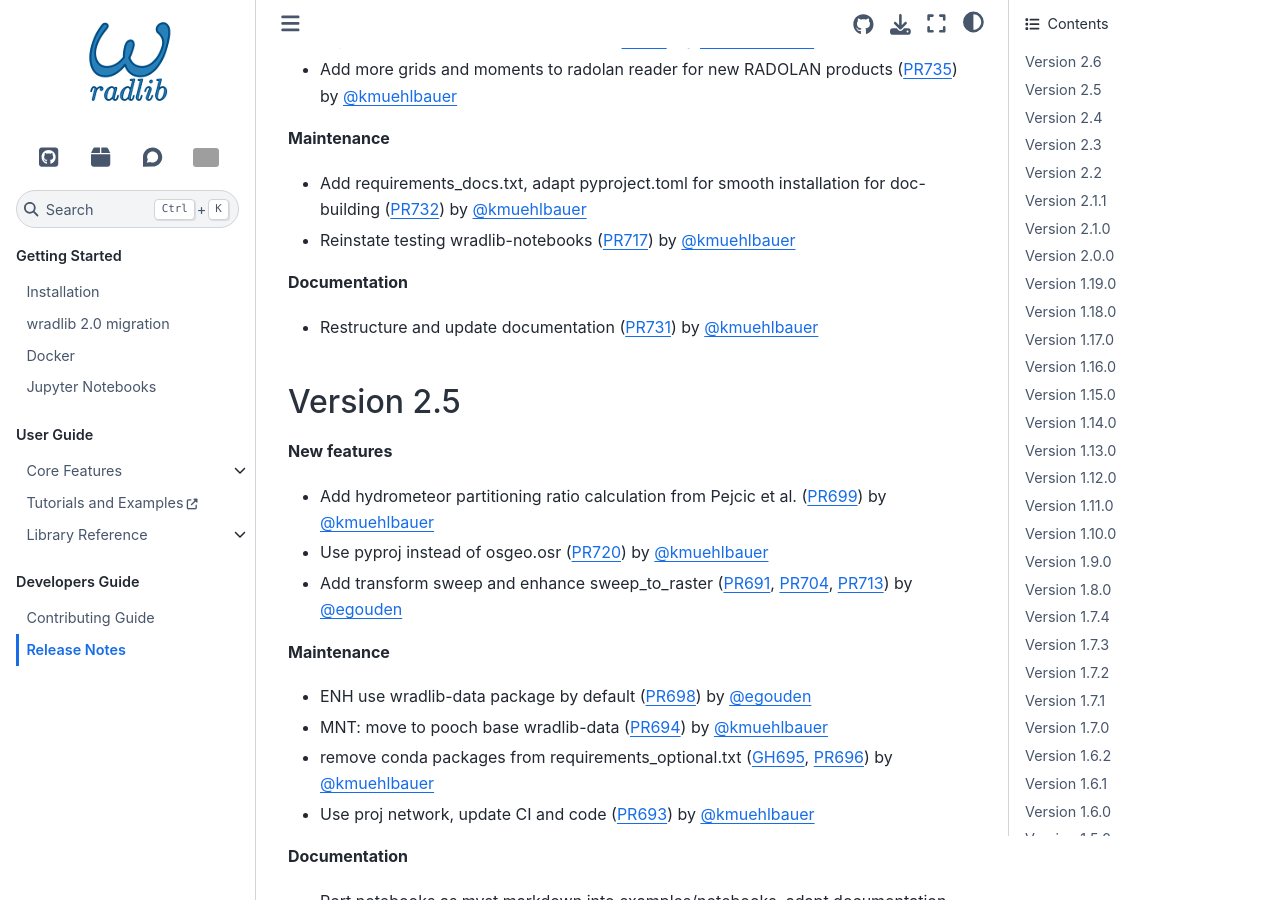
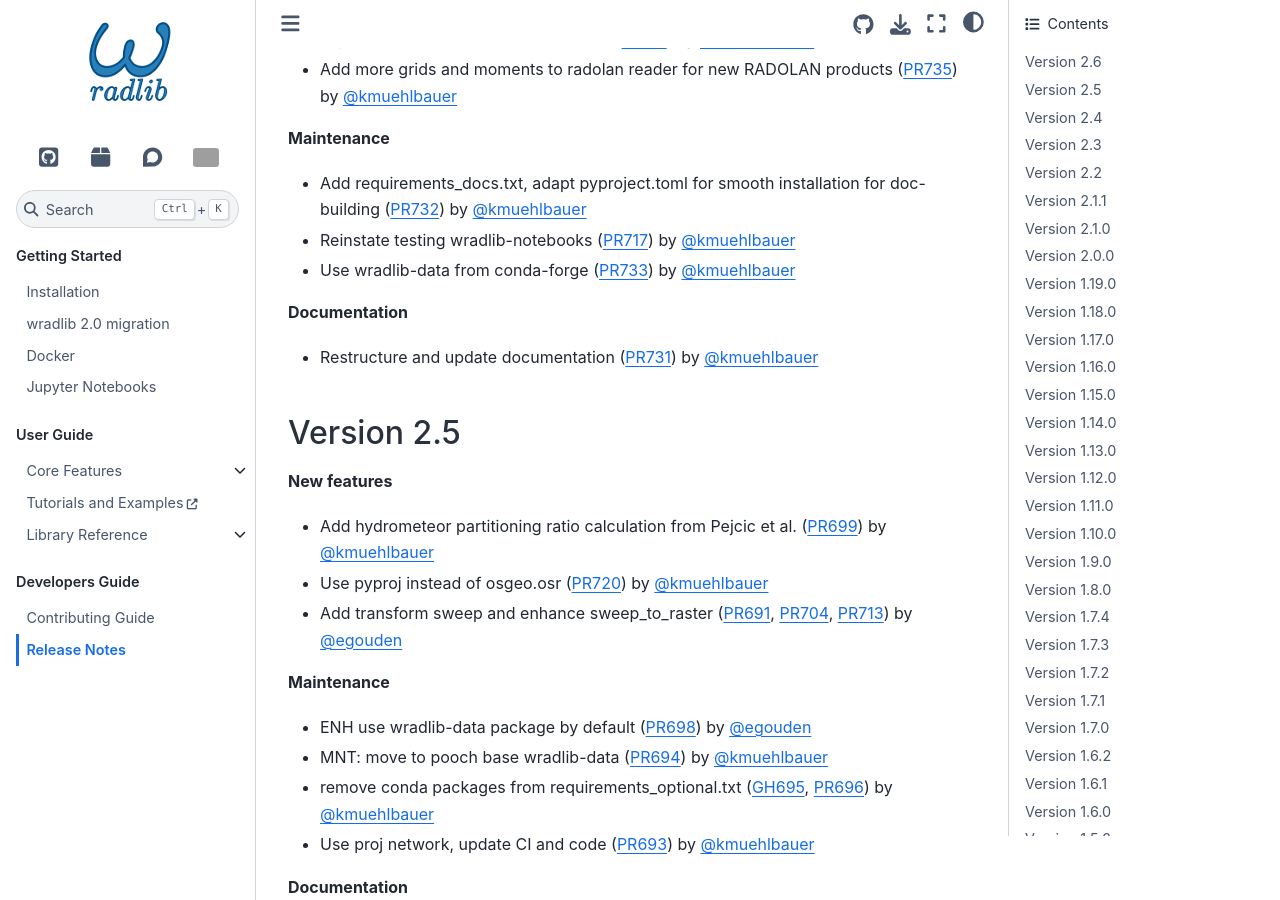
Before and after one commit to wradlib/wradlib, a Sphinx documentation site: the page built from docs/release_notes.md, in a window 1280 px wide and 900 px high, scrolled down 492 px. Built offline with Sphinx 7.4.7 and the Sphinx Book theme 1.1.4, drawn with Linux system fonts in a browser that asks for light colours; pages that are not in the unit, such as notebooks, are missing from menus; the version number could not be read and is left out; grey boxes are pictures that could not be loaded.

Commit message:
Use wradlib-data from conda-forge

```diff
--- a/docs/release_notes.md
+++ b/docs/release_notes.md
@@ -18,6 +18,7 @@ You can install the latest {{wradlib}} release from PyPI via ``$ python -m pip i
 
 * Add requirements_docs.txt, adapt pyproject.toml for smooth installation for doc-building ({pull}`732`) by {at}`kmuehlbauer`
 * Reinstate testing wradlib-notebooks ({pull}`717`) by {at}`kmuehlbauer`
+* Use wradlib-data from conda-forge ({pull}`733`) by {at}`kmuehlbauer`
 
 **Documentation**
 
```
Also changed, not shown: 4 other files.
